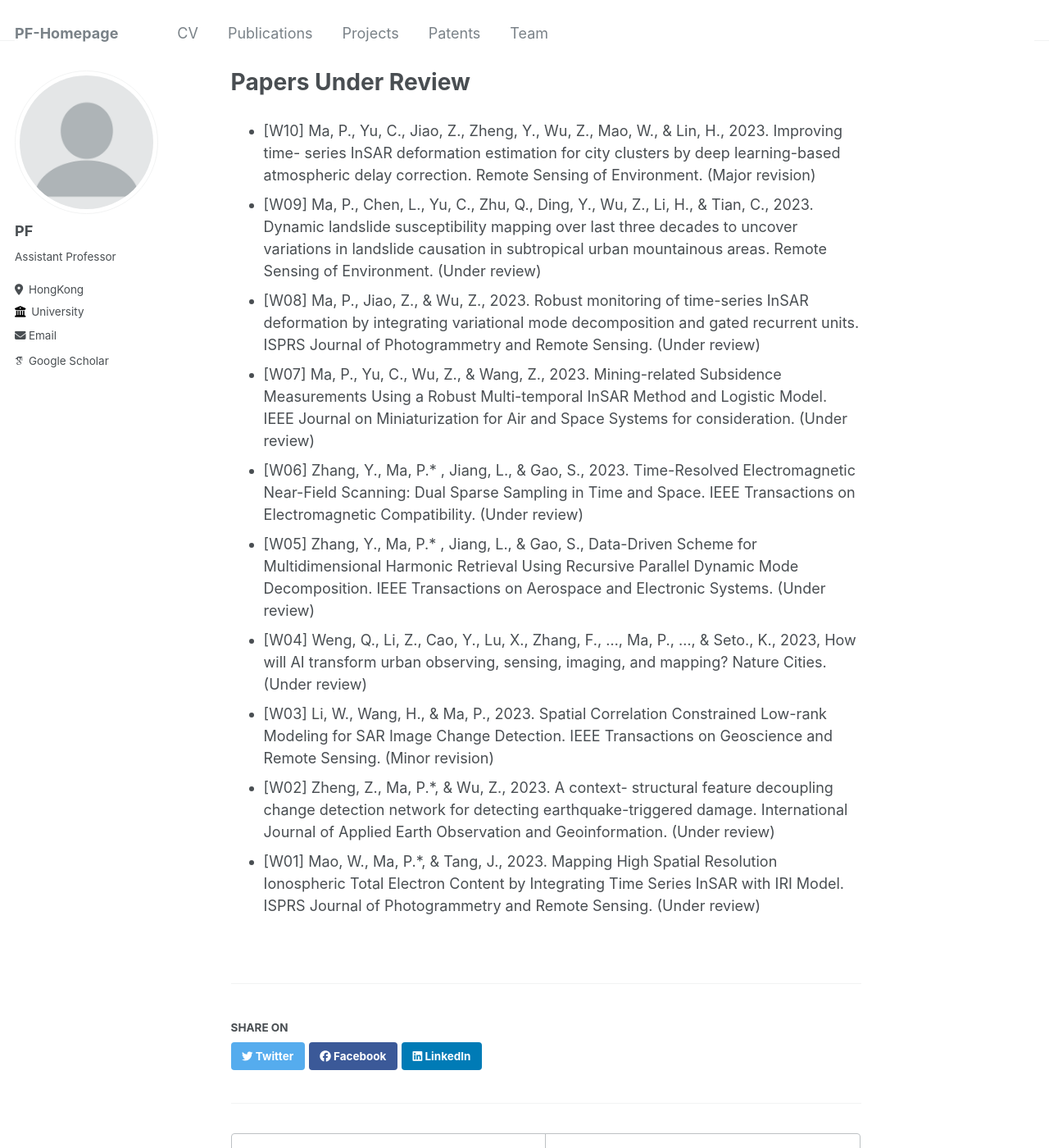
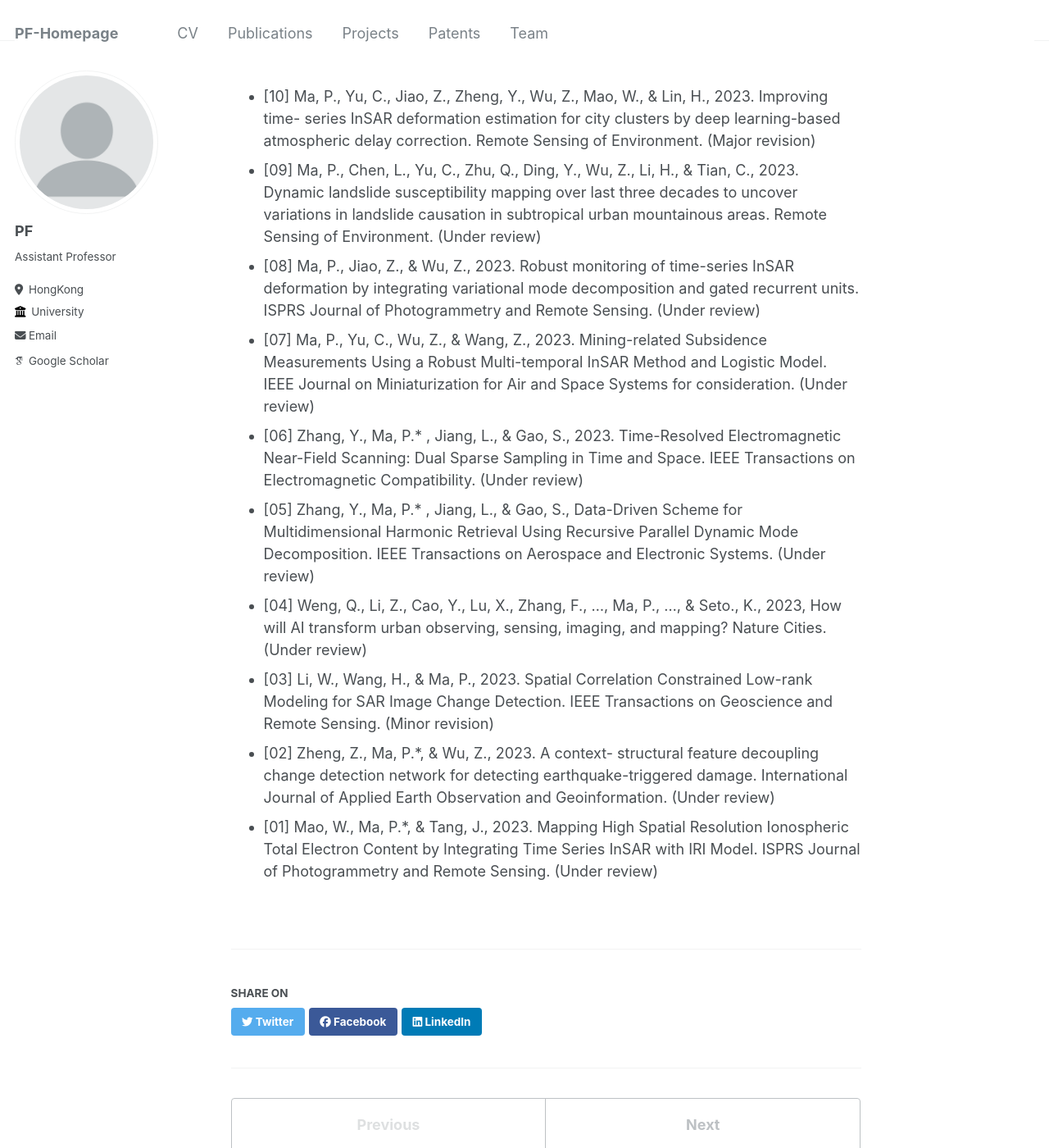
Before and after one commit to pfMA03/peifengMa, a Jekyll site: the page built from _publications/2009-Papers Under Review.md, in a window 1280 px wide and 1400 px high. Shown: the whole window at 82% size. Built offline with Jekyll 4.4.1, drawn with Linux system fonts in a browser that asks for light colours; some web fonts are replaced.

Commit message:
Update 2009-Papers Under Review.md

```diff
--- a/_publications/2009-Papers Under Review.md
+++ b/_publications/2009-Papers Under Review.md
@@ -1,38 +1,38 @@
 ---
-title: "Papers Under Review"
+title:"Papers Under Review"
 collection: publications
 permalink: /publication/2009-Papers Under Review
 ---
 
-* [W10] Ma, P., Yu, C., Jiao, Z., Zheng, Y., Wu, Z., Mao, W., & Lin, H., 2023. Improving time-
+* [10] Ma, P., Yu, C., Jiao, Z., Zheng, Y., Wu, Z., Mao, W., & Lin, H., 2023. Improving time-
 series InSAR deformation estimation for city clusters by deep learning-based atmospheric
 delay correction. Remote Sensing of Environment. (Major revision)
-* [W09] Ma, P., Chen, L., Yu, C., Zhu, Q., Ding, Y., Wu, Z., Li, H., & Tian, C., 2023. Dynamic
+* [09] Ma, P., Chen, L., Yu, C., Zhu, Q., Ding, Y., Wu, Z., Li, H., & Tian, C., 2023. Dynamic
 landslide susceptibility mapping over last three decades to uncover variations in landslide
 causation in subtropical urban mountainous areas. Remote Sensing of Environment. (Under
 review)
-* [W08] Ma, P., Jiao, Z., & Wu, Z., 2023. Robust monitoring of time-series InSAR deformation by
+* [08] Ma, P., Jiao, Z., & Wu, Z., 2023. Robust monitoring of time-series InSAR deformation by
 integrating variational mode decomposition and gated recurrent units. ISPRS Journal of
 Photogrammetry and Remote Sensing. (Under review)
-* [W07] Ma, P., Yu, C., Wu, Z., & Wang, Z., 2023. Mining-related Subsidence Measurements Using
+* [07] Ma, P., Yu, C., Wu, Z., & Wang, Z., 2023. Mining-related Subsidence Measurements Using
 a Robust Multi-temporal InSAR Method and Logistic Model. IEEE Journal on
 Miniaturization for Air and Space Systems for consideration. (Under review)
-* [W06] Zhang, Y., Ma, P.*
+* [06] Zhang, Y., Ma, P.*
 , Jiang, L., & Gao, S., 2023. Time-Resolved Electromagnetic Near-Field
 Scanning: Dual Sparse Sampling in Time and Space. IEEE Transactions on Electromagnetic
 Compatibility. (Under review)
-* [W05] Zhang, Y., Ma, P.*
+* [05] Zhang, Y., Ma, P.*
 , Jiang, L., & Gao, S., Data-Driven Scheme for Multidimensional
 Harmonic Retrieval Using Recursive Parallel Dynamic Mode Decomposition. IEEE
 Transactions on Aerospace and Electronic Systems. (Under review)
-* [W04] Weng, Q., Li, Z., Cao, Y., Lu, X., Zhang, F., …, Ma, P., …, & Seto., K., 2023, How will AI
+* [04] Weng, Q., Li, Z., Cao, Y., Lu, X., Zhang, F., …, Ma, P., …, & Seto., K., 2023, How will AI
 transform urban observing, sensing, imaging, and mapping? Nature Cities. (Under review)
-* [W03] Li, W., Wang, H., & Ma, P., 2023. Spatial Correlation Constrained Low-rank Modeling for
+* [03] Li, W., Wang, H., & Ma, P., 2023. Spatial Correlation Constrained Low-rank Modeling for
 SAR Image Change Detection. IEEE Transactions on Geoscience and Remote Sensing.
 (Minor revision)
-* [W02] Zheng, Z., Ma, P.*, & Wu, Z., 2023. A context- structural feature decoupling change
+* [02] Zheng, Z., Ma, P.*, & Wu, Z., 2023. A context- structural feature decoupling change
 detection network for detecting earthquake-triggered damage. International Journal of
 Applied Earth Observation and Geoinformation. (Under review)
-* [W01] Mao, W., Ma, P.*, & Tang, J., 2023. Mapping High Spatial Resolution Ionospheric Total
+* [01] Mao, W., Ma, P.*, & Tang, J., 2023. Mapping High Spatial Resolution Ionospheric Total
 Electron Content by Integrating Time Series InSAR with IRI Model. ISPRS Journal of
 Photogrammetry and Remote Sensing. (Under review)
```
